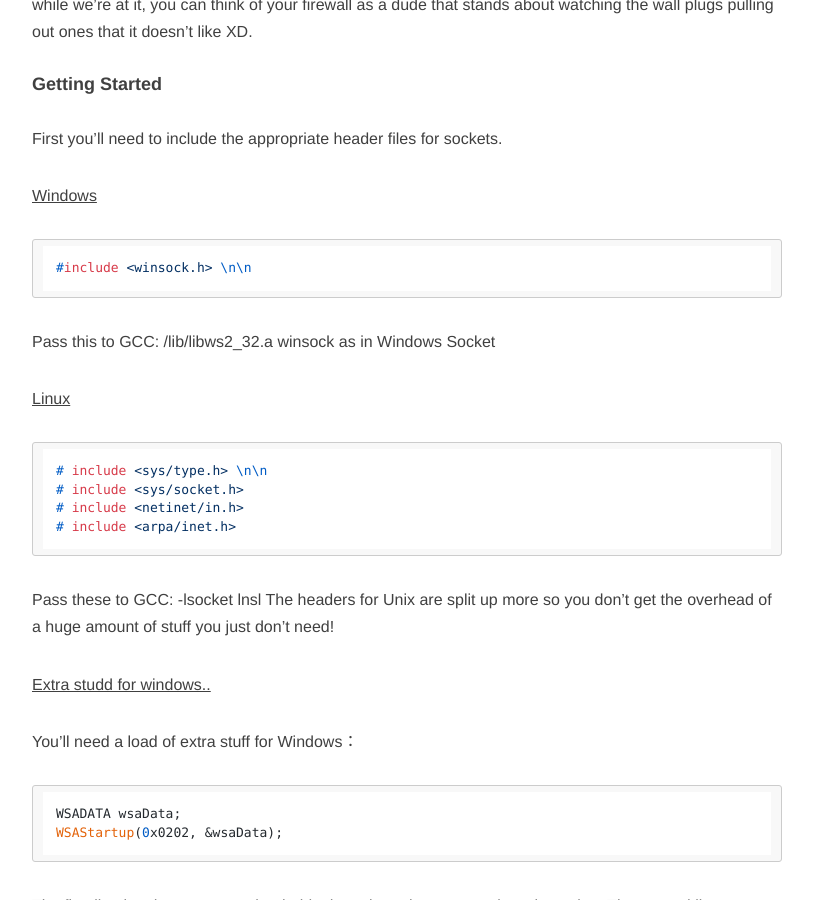
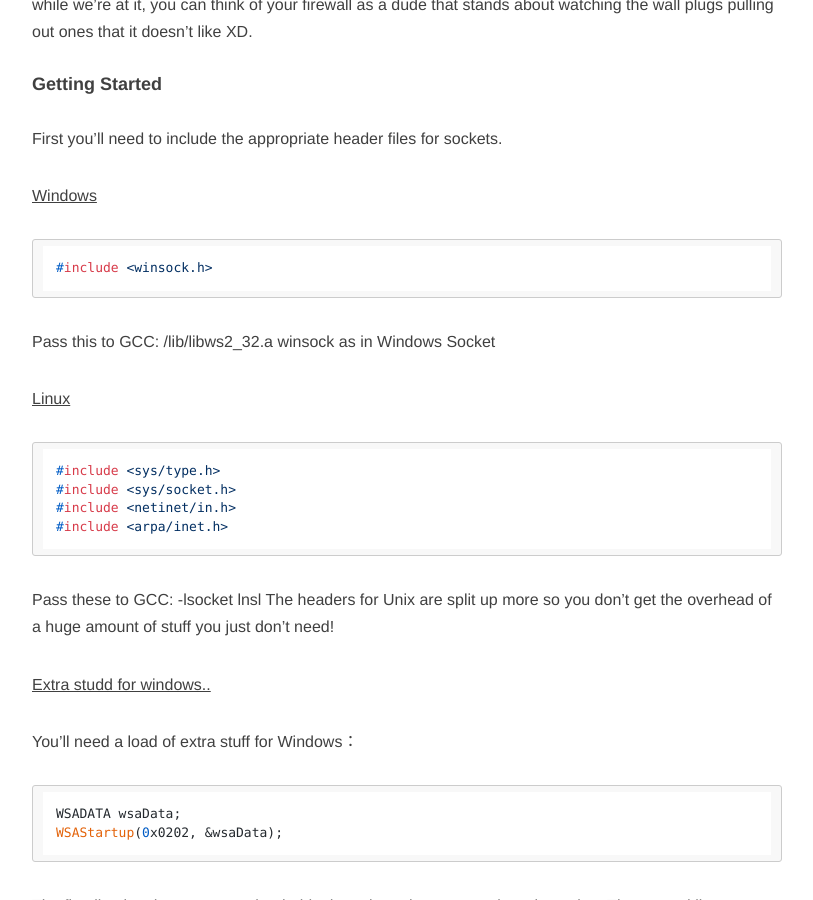
Before and after one commit to Chufan1990/Chufan1990.github.io, a Jekyll site: the page built from _posts/2017-10-31-cpp-Socket.md, in a window 1280 px wide and 900 px high, scrolled down 605 px. Shown: the whole window, without its empty margins (233-1046 px from the left). Built offline with Jekyll 4.4.1, drawn with Linux system fonts in a browser that asks for light colours; nearby versions of some CDN libraries; comment, search, counter and statistics services are not loaded.

Commit message:
2017-11-12

````diff
--- a/_posts/2017-10-31-cpp-Socket.md
+++ b/_posts/2017-10-31-cpp-Socket.md
@@ -18,7 +18,7 @@ First you'll need to include the appropriate header files for sockets.
 <u>Windows</u>
 
 ```c++
-#include <winsock.h> \n\n
+#include <winsock.h>
 ```
 
 Pass this to GCC: /lib/libws2_32.a
@@ -27,10 +27,10 @@ winsock as in Windows Socket
 <u>Linux</u>
 
 ```cpp
-# include <sys/type.h> \n\n
-# include <sys/socket.h>
-# include <netinet/in.h>
-# include <arpa/inet.h>
+#include <sys/type.h>
+#include <sys/socket.h>
+#include <netinet/in.h>
+#include <arpa/inet.h>
 ```
 
 Pass these to GCC: -lsocket lnsl
````
